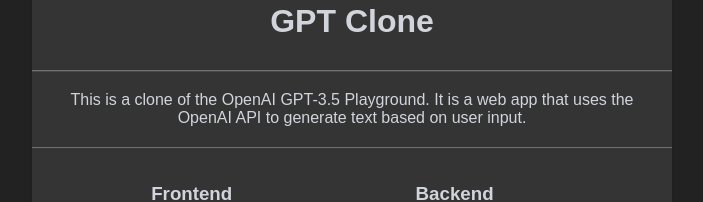
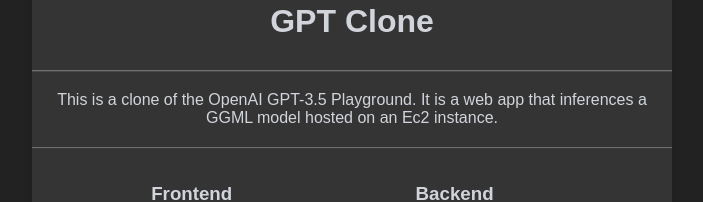
Before and after one commit to owardlaw/Ava-react, a React (Create React App) app: page / in a window 1280 px wide. Shown: the part 139-341 px from the top of the page, without its empty margins (288-991 px from the left). Built offline with nearby package versions, Linux system fonts and the light colour scheme.

Commit message:
modal update

```diff
--- a/src/Modal.jsx
+++ b/src/Modal.jsx
@@ -15,7 +15,7 @@
           <h1>GPT Clone</h1>
           <p>
             This is a clone of the OpenAI GPT-3.5 Playground. It is a web app
-            that uses the OpenAI API to generate text based on user input.
+            that inferences a GGML model hosted on an Ec2 instance.
           </p>
         </div>
         <div className="stack">
--- a/src/PopOutMenu.jsx
+++ b/src/PopOutMenu.jsx
@@ -6,8 +6,7 @@
   return (
     <div className="PopOutMenu-container">
       <Button variant="contained" onClick={clear}>
-        {" "}
-        Clear Chat{" "}
+        Clear Chat
       </Button>
       <p>
         This is a Chat GPT clone created by Owen Wardlaw. It uses the OpenAI API
```
